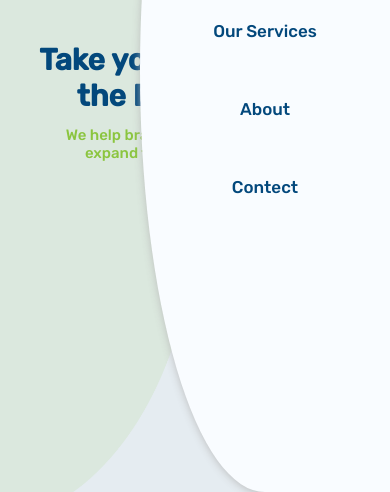
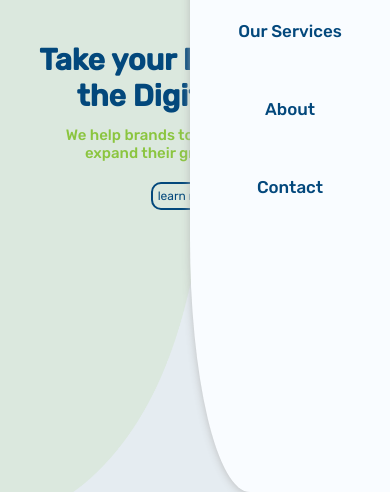
Before and after one commit to RajRaiyani/Top-Growth, a plain HTML site: page index.html in a window 390 px wide. Both pictures are taken after a click on the element 343 px from the left and 32 px from the top of the page. Shown: the part 352-844 px from the top of the page. Drawn offline with Linux system fonts and the light colour scheme.

Commit message:
well come to top growth

```diff
--- a/css/index.css
+++ b/css/index.css
@@ -108,11 +108,11 @@ we have included fonts from google fonts and
     top: 0;
     right: 0;
     height: 100vh;
-    width: 25rem;
+    width: 20rem;
     background-color: white;
     z-index: 2;
-    border-top-left-radius: 50%;
-    border-bottom-left-radius: 50%;
+    border-top-left-radius: 30%;
+    border-bottom-left-radius: 30%;
     box-shadow: 1px 1px 10px rgb(182, 182, 182);
     background-color: #f9fcff;
 }
@@ -121,7 +121,6 @@ we have included fonts from google fonts and
     flex-direction: column;
     justify-content: space-between;
     height: 30vh;
-    width: 25rem;
     align-items: center;
 
 }
--- a/index.html
+++ b/index.html
@@ -41,7 +41,7 @@
             <a href="#home" class="link" onclick="go_back()">Home</a>
             <a href="#our-services" class="link" onclick="go_back()">Our Services</a>
             <a href="#location-3" class="link" onclick="go_back()">About</a>
-            <a href="#location-4" class="link" onclick="go_back()">Contect</a>
+            <a href="#location-4" class="link" onclick="go_back()">Contact</a>
         </div>
     </div>
 
```
